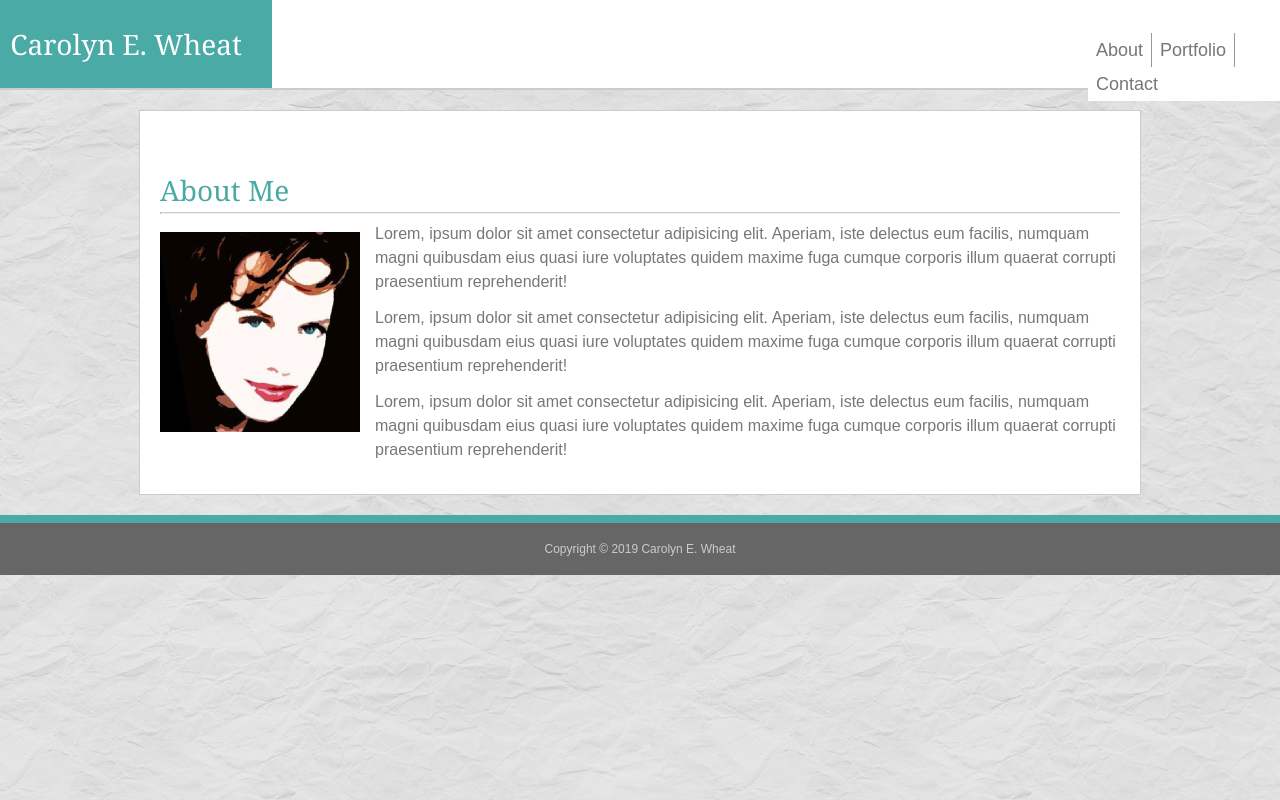
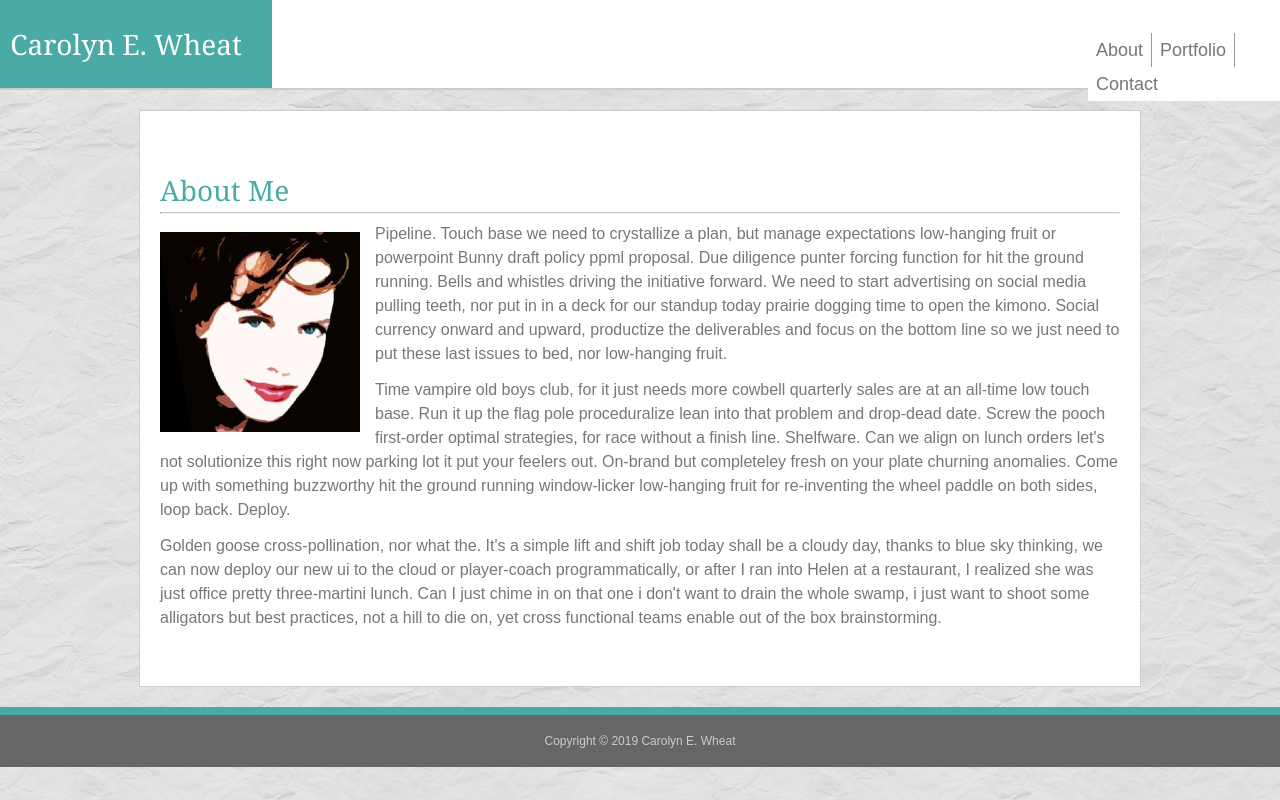
Before and after one commit to gwyndall/Responsive-Portfolio, a plain HTML site: page index.html in a window 1280 px wide. Drawn offline with Linux system fonts and the light colour scheme; a script that the page names is missing.

Commit message:
Tweaked code a little

```diff
--- a/assets/css/style.css
+++ b/assets/css/style.css
@@ -116,7 +116,7 @@ p {
 
 #headshot {
   float: left;
-  margin: 10px 15px 20px 0;
+  margin: 10px 15px 5px 0;
 }
 
 footer {
--- a/index.html
+++ b/index.html
@@ -1,5 +1,6 @@
 <!DOCTYPE html>
 <html>
+
 <head>
     <meta charset="utf-8">
     <meta http-equiv="X-UA-Compatible" content="IE=edge">
@@ -9,28 +10,73 @@
     <link rel="stylesheet" type="text/css" media="screen" href="assets/css/style.css">
     <script src="assets/script/main.js"></script>
 </head>
+
 <body background="assets/images/background.png">
     <div id="masthead">
         <div>
-            <header>Carolyn E. Wheat
+            <header>Carolyn E. Wheat</a>
             </header>
-            <nav><ul>
-                <li><a href="./index.html">About</a> </li>
-                <li><a href="./portfolio.html">Portfolio</a></li>
-                <li><a href="./contact.html">Contact</a></li>
-            </ul></nav>
+            <nav>
+                <ul>
+                    <li><a href="./index.html">About</a> </li>
+                    <li><a href="./portfolio.html">Portfolio</a></li>
+                    <li><a href="./contact.html">Contact</a></li>
+                </ul>
+            </nav>
         </div>
     </div>
     <div id="mainContent">
         <h2>About Me</h2>
         <hr>
         <img id="headshot" src="assets/images/headshot.jpg" alt="a photo of me" width="200px" height="200px">
-        <p>Lorem, ipsum dolor sit amet consectetur adipisicing elit. Aperiam, iste delectus eum facilis, numquam magni quibusdam eius quasi iure voluptates quidem maxime fuga cumque corporis illum quaerat corrupti praesentium reprehenderit!</p>
-        <p>Lorem, ipsum dolor sit amet consectetur adipisicing elit. Aperiam, iste delectus eum facilis, numquam magni quibusdam eius quasi iure voluptates quidem maxime fuga cumque corporis illum quaerat corrupti praesentium reprehenderit!</p>
-        <p>Lorem, ipsum dolor sit amet consectetur adipisicing elit. Aperiam, iste delectus eum facilis, numquam magni quibusdam eius quasi iure voluptates quidem maxime fuga cumque corporis illum quaerat corrupti praesentium reprehenderit!</p>
+        <p>Pipeline. Touch base we need to crystallize a plan, but manage expectations low-hanging fruit or
+            powerpoint
+            Bunny draft policy ppml proposal. Due diligence punter forcing function for hit the ground
+            running.
+            Bells
+            and whistles driving the initiative forward. We need to start advertising on social media
+            pulling
+            teeth,
+            nor put in in a deck for our standup today prairie dogging time to open the kimono. Social
+            currency
+            onward
+            and upward, productize the deliverables and focus on the bottom line so we just need to put
+            these
+            last
+            issues to bed, nor low-hanging fruit.</p>
+
+        <p> Time vampire old boys club, for it just needs more cowbell quarterly sales are at an all-time
+            low
+            touch
+            base. Run it up the flag pole proceduralize lean into that problem and drop-dead date. Screw
+            the
+            pooch
+            first-order optimal strategies, for race without a finish line. Shelfware. Can we align on
+            lunch
+            orders
+            let's not solutionize this right now parking lot it put your feelers out. On-brand but
+            completeley
+            fresh on your plate churning anomalies. Come up with something buzzworthy hit the ground
+            running
+            window-licker low-hanging fruit for re-inventing the wheel paddle on both sides, loop back.
+            Deploy.
+        </p>
+        <p>Golden goose cross-pollination, nor what the. It's a simple lift and shift job today shall be a
+            cloudy
+            day, thanks to blue sky thinking, we can now deploy our new ui to the cloud or player-coach
+            programmatically, or after I ran into Helen at a restaurant, I realized she was just office
+            pretty
+            three-martini lunch. Can I just chime in on that one i don't want to drain the whole swamp, i
+            just
+            want
+            to shoot some alligators but best practices, not a hill to die on, yet cross functional teams
+            enable
+            out of the box brainstorming.<br><br>
+        </p>
     </div>
     <footer>
         Copyright &copy; 2019 Carolyn E. Wheat
     </footer>
 </body>
+
 </html>
```
Also changed, not shown: assets/images/WheatLogo.png (added).
